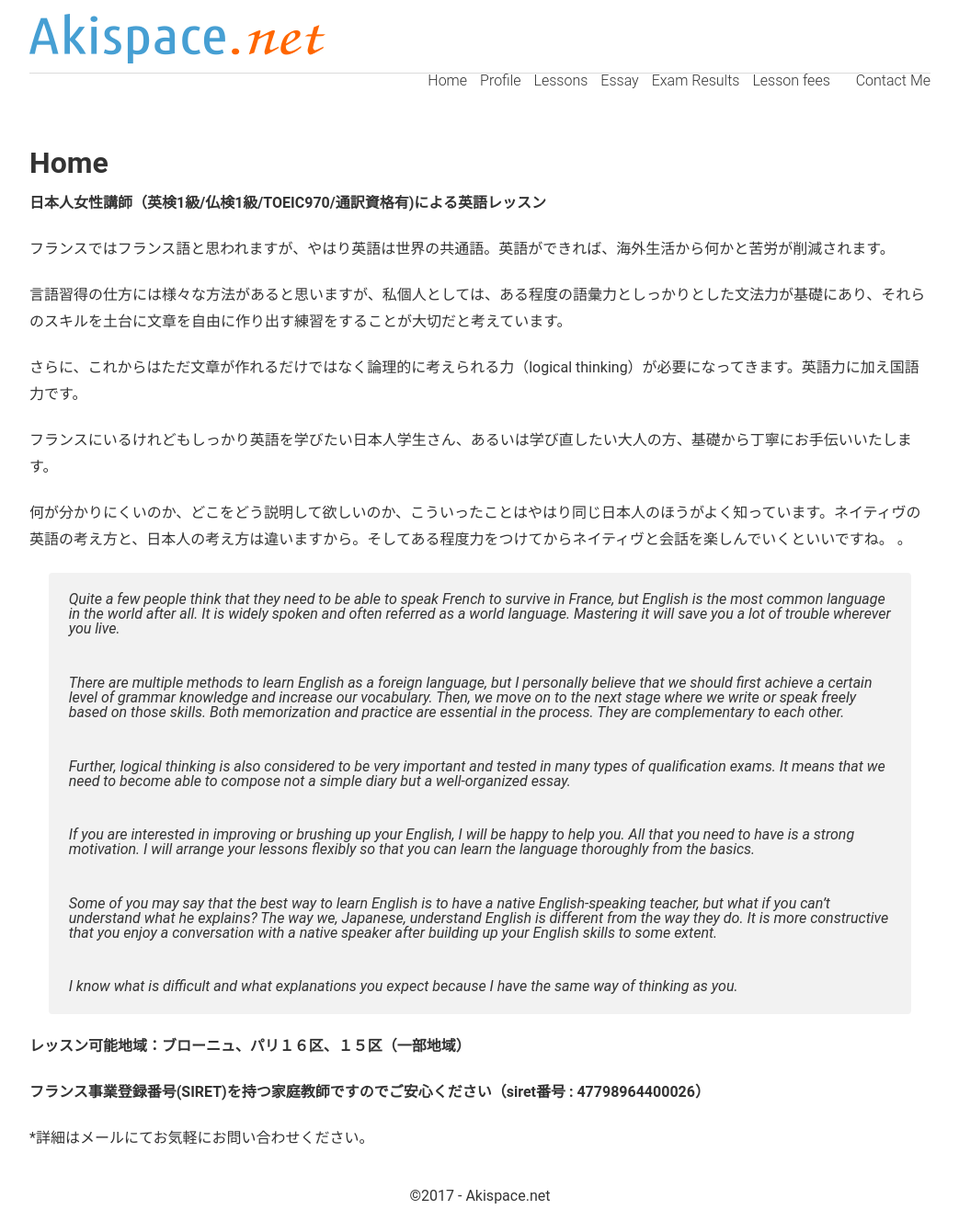
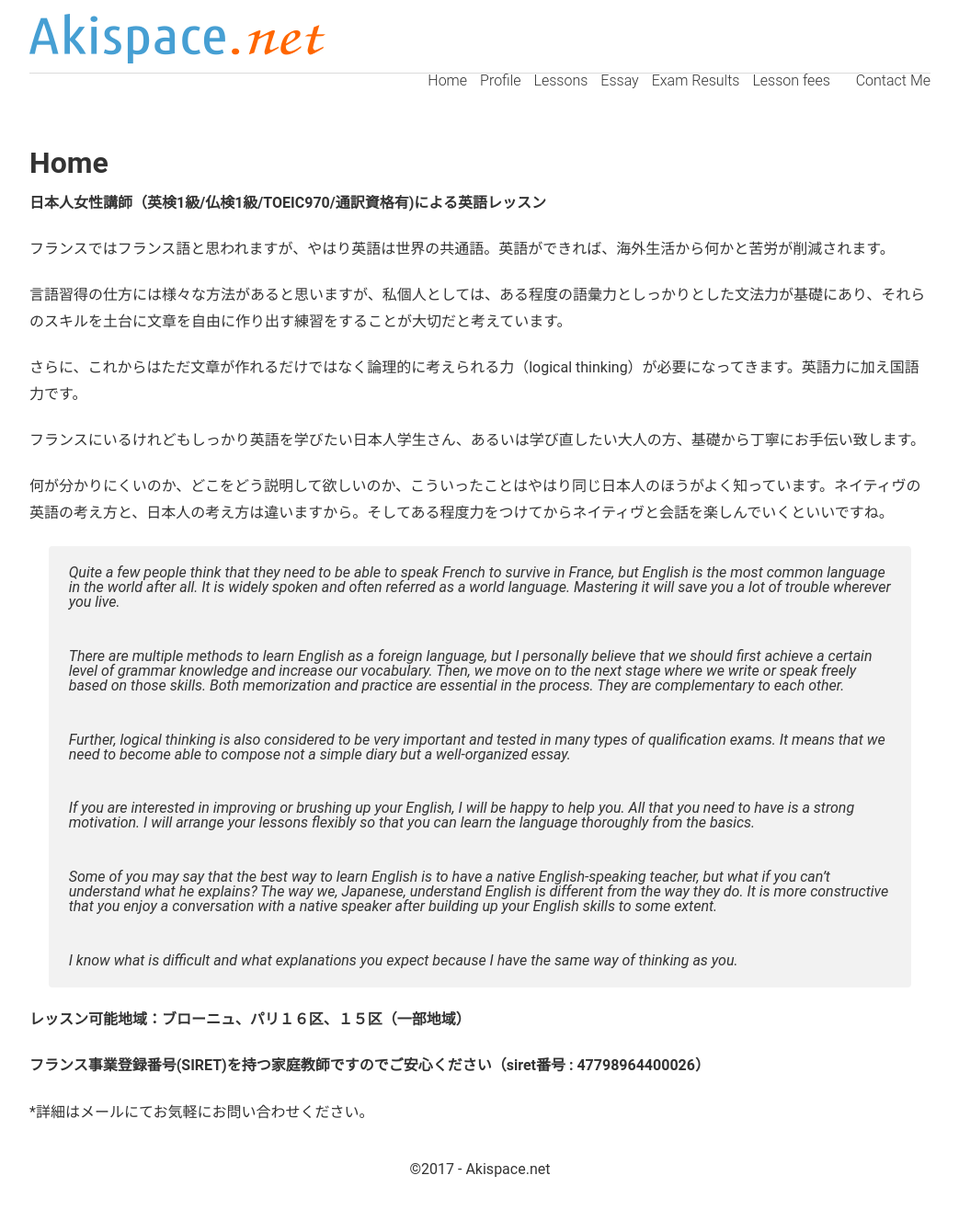
Before and after one commit to phocean/akispace, a Jekyll site: the page built from 00_index.md, in a window 1280 px wide. Shown: the whole page at 92% size, without its empty margins (118-1161 px from the left). Built offline with Jekyll 4.4.1, drawn with Linux system fonts in a browser that asks for light colours; after the commit the page ends 1299 px from its top, so only the background shows below that.

Commit message:
a few words modified

```diff
--- a/00_index.md
+++ b/00_index.md
@@ -17,10 +17,9 @@ permalink: index.html
 
 さらに、これからはただ文章が作れるだけではなく論理的に考えられる力（logical thinking）が必要になってきます。英語力に加え国語力です。
 
-フランスにいるけれどもしっかり英語を学びたい日本人学生さん、あるいは学び直したい大人の方、基礎から丁寧にお手伝いいたします。
+フランスにいるけれどもしっかり英語を学びたい日本人学生さん、あるいは学び直したい大人の方、基礎から丁寧にお手伝い致します。
 
 何が分かりにくいのか、どこをどう説明して欲しいのか、こういったことはやはり同じ日本人のほうがよく知っています。ネイティヴの英語の考え方と、日本人の考え方は違いますから。そしてある程度力をつけてからネイティヴと会話を楽しんでいくといいですね。
-。
 
 > Quite a few people think that they need to be able to speak French to survive in France, but English is the most common language in the world after all. It is widely spoken and often referred as a world language. Mastering it will save you a lot of trouble wherever you live.
 >
```
